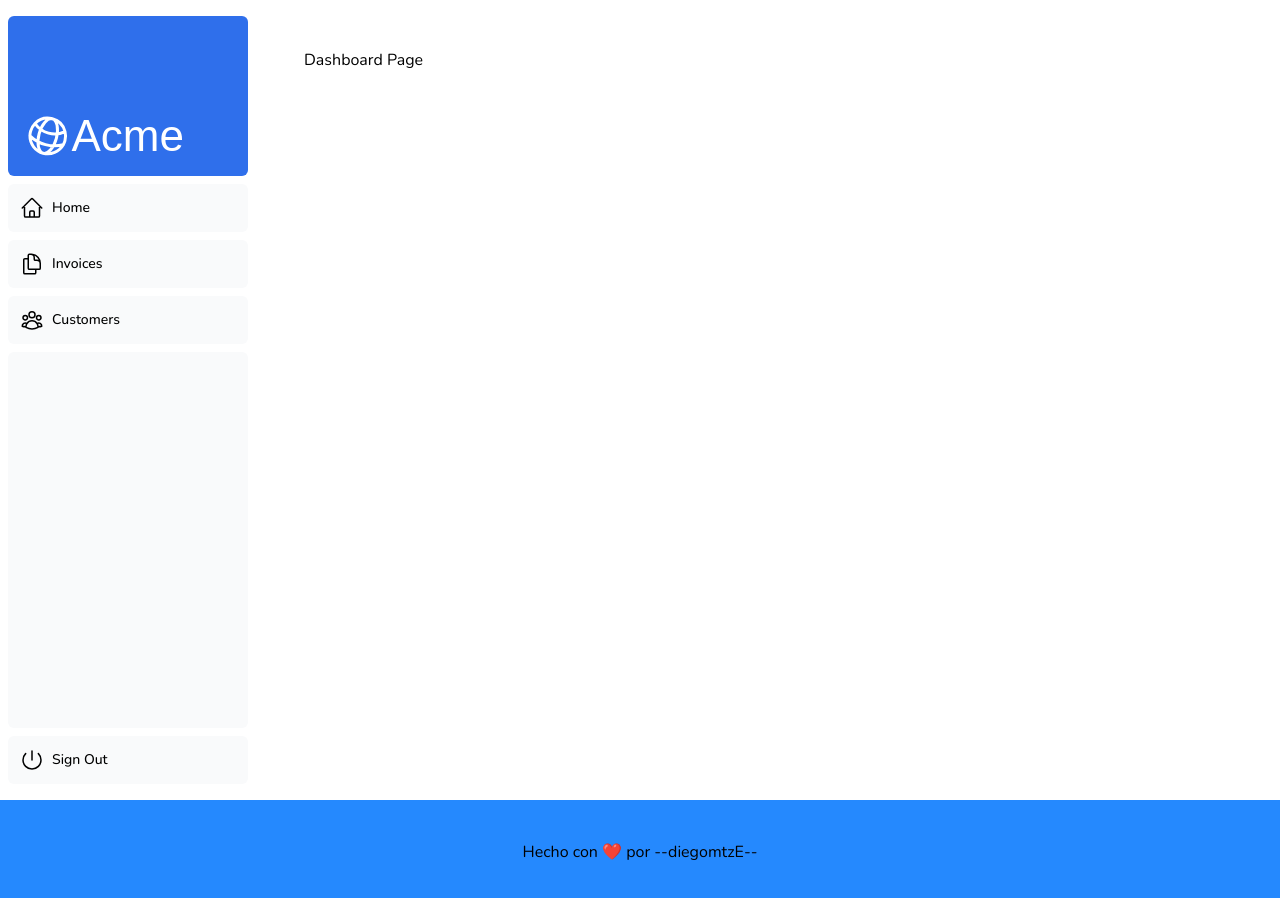
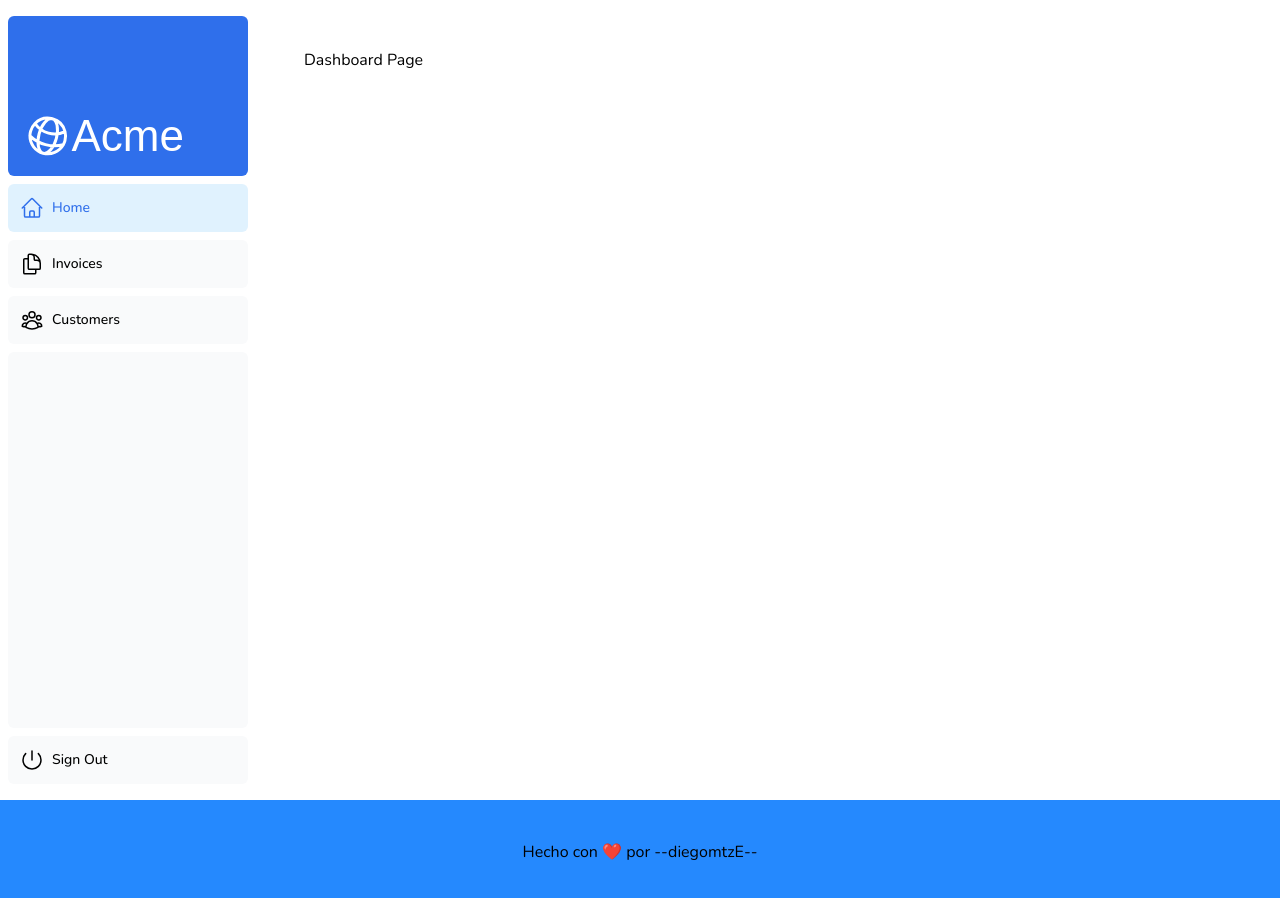
Before and after one commit to diegoMtzE/nextjs-dashboard, a Next.js app: page /dashboard in a window 1280 px wide. Shown: the top 898 px of the page. Built offline with nearby package versions, Linux system fonts and the light colour scheme; a web font is replaced by a local one.

Commit message:
se modifico el sidebar

```diff
--- a/app/ui/dashboard/nav-links.tsx
+++ b/app/ui/dashboard/nav-links.tsx
@@ -1,35 +1,48 @@
+"use client";
+
 import {
   UserGroupIcon,
   HomeIcon,
   DocumentDuplicateIcon,
-} from '@heroicons/react/24/outline';
+  //ArrowDownIcon
+} from "@heroicons/react/24/outline";
+import Link from "next/link";
+import { usePathname } from "next/navigation";
 
 // Map of links to display in the side navigation.
 // Depending on the size of the application, this would be stored in a database.
 const links = [
-  { name: 'Home', href: '/dashboard', icon: HomeIcon },
+  { name: "Home", href: "/dashboard", icon: HomeIcon },
   {
-    name: 'Invoices',
-    href: '/dashboard/invoices',
+    name: "Invoices",
+    href: "/dashboard/invoices",
     icon: DocumentDuplicateIcon,
   },
-  { name: 'Customers', href: '/dashboard/customers', icon: UserGroupIcon },
+  { name: "Customers", href: "/dashboard/customers", icon: UserGroupIcon },
+  //{name:"nuevo link", href: "/link", icon: ArrowDownIcon},
 ];
 
 export default function NavLinks() {
+  const pathName = usePathname();
+  console.log(pathName);
   return (
     <>
       {links.map((link) => {
         const LinkIcon = link.icon;
         return (
-          <a
+          <Link
             key={link.name}
             href={link.href}
-            className="flex h-[48px] grow items-center justify-center gap-2 rounded-md bg-gray-50 p-3 text-sm font-medium hover:bg-sky-100 hover:text-blue-600 md:flex-none md:justify-start md:p-2 md:px-3"
+            className={`flex h-[48px] grow items-center justify-center gap-2 rounded-md bg-gray-50 p-3 text-sm font-medium hover:bg-sky-100
+            hover:text-blue-600 md:flex-none md:justify-start md:p-2 md:px-3
+
+            ${pathName===link.href?'bg-sky-100 text-blue-600  ':''}
+            `}
+
           >
             <LinkIcon className="w-6" />
             <p className="hidden md:block">{link.name}</p>
-          </a>
+          </Link>
         );
       })}
     </>
```
